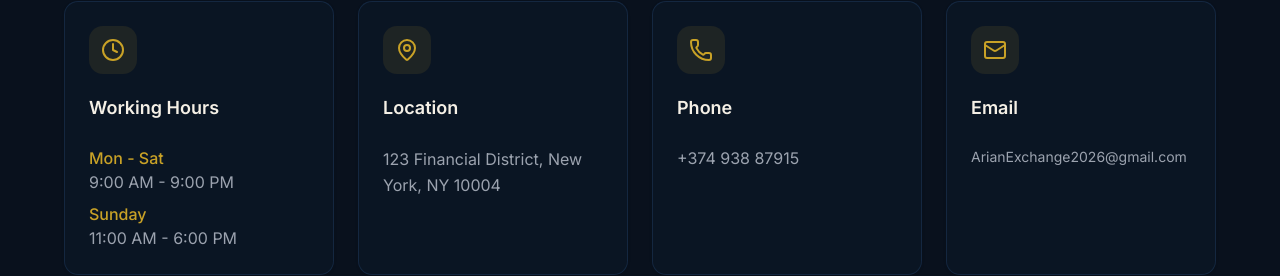
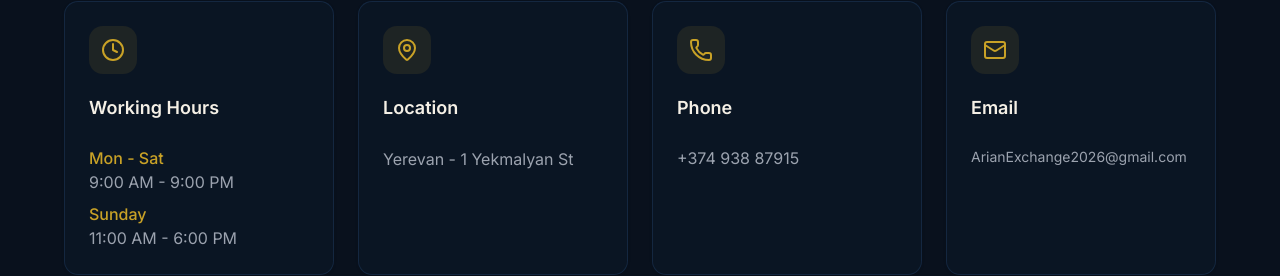
Before and after one commit to AliZok/AryanExchange, a Next.js app: page / in a window 1280 px wide. Shown: the part 2935-3211 px from the top of the page. Built offline with nearby package versions, Linux system fonts and the light colour scheme; no server answers; a web font is replaced by a local one.

Commit message:
fix location

```diff
--- a/components/contact-section.tsx
+++ b/components/contact-section.tsx
@@ -14,7 +14,7 @@ const content = {
     contactInfo: {
       email: "ArianExchange2026@gmail.com",
       phone: "+374 93 887915",
-      address: "123 Financial District, New York, NY 10004",
+      address: "Yerevan - 1 Yekmalyan St",
       hours: "Mon-Fri: 9AM-6PM, Sat: 10AM-4PM"
     },
     form: {
@@ -142,7 +142,7 @@ export function ContactSection() {
                     {language === "fa" ? "آدرس" : "Address"}
                   </p>
                   <a
-                    href={`https://maps.google.com/?q=${encodeURIComponent(t.contactInfo.address)}`}
+                    href="https://maps.app.goo.gl/6zazrfAyWswdSJez8?g_st=awb"
                     target="_blank"
                     rel="noopener noreferrer"
                     className="text-muted-foreground hover:text-gold transition-colors cursor-pointer"
--- a/components/hours-section.tsx
+++ b/components/hours-section.tsx
@@ -16,7 +16,7 @@ const content = {
     sunday: "Sunday",
     sundayTime: "11:00 AM - 6:00 PM",
     location: "Location",
-    locationDesc: "123 Financial District, New York, NY 10004",
+    locationDesc: "Yerevan - 1 Yekmalyan St",
     phone: "Phone",
     phoneDesc: "+374 938 87915",
     email: "Email",
@@ -102,7 +102,7 @@ export function HoursSection() {
             </CardHeader>
             <CardContent>
               <a
-                href={`https://maps.google.com/?q=${encodeURIComponent(t.locationDesc)}`}
+                href="https://maps.app.goo.gl/6zazrfAyWswdSJez8?g_st=awb"
                 target="_blank"
                 rel="noopener noreferrer"
                 className="text-muted-foreground hover:text-gold transition-colors cursor-pointer leading-relaxed block"
```
